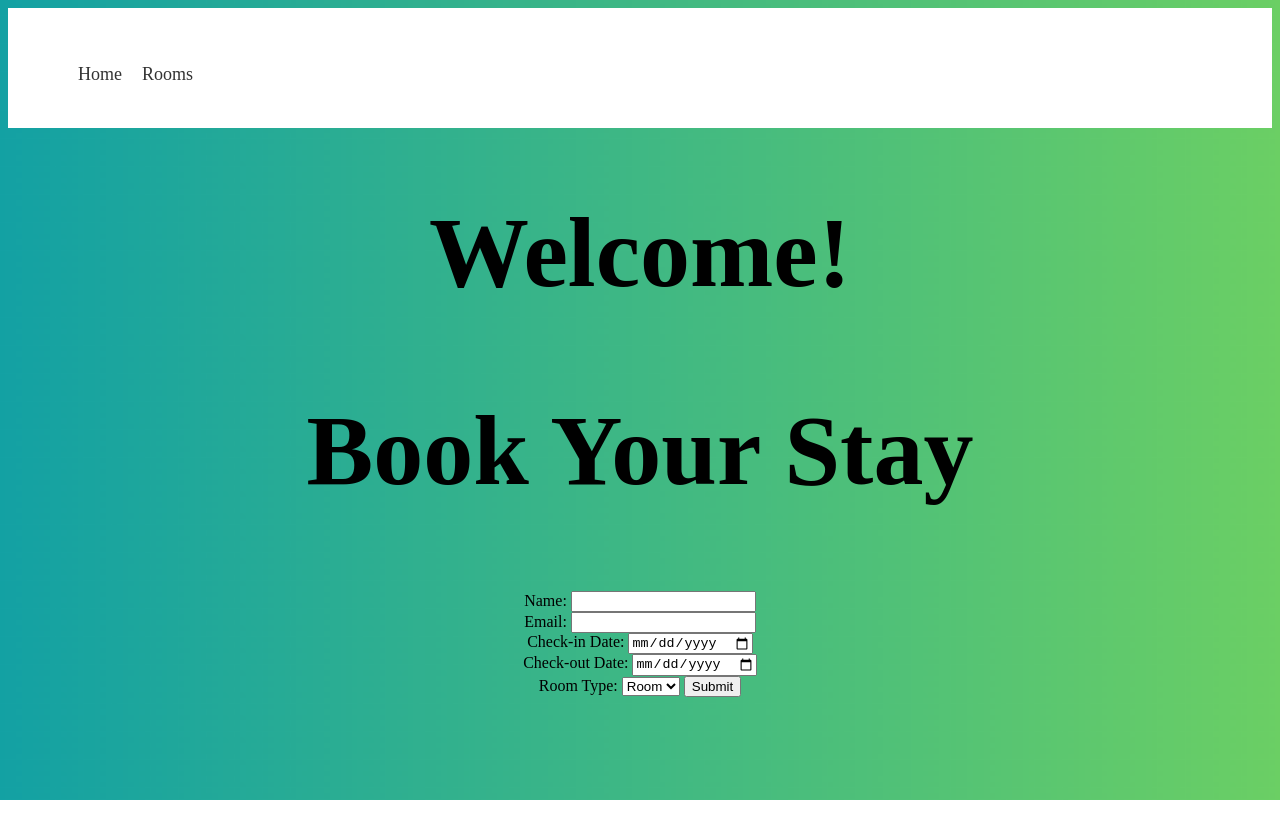
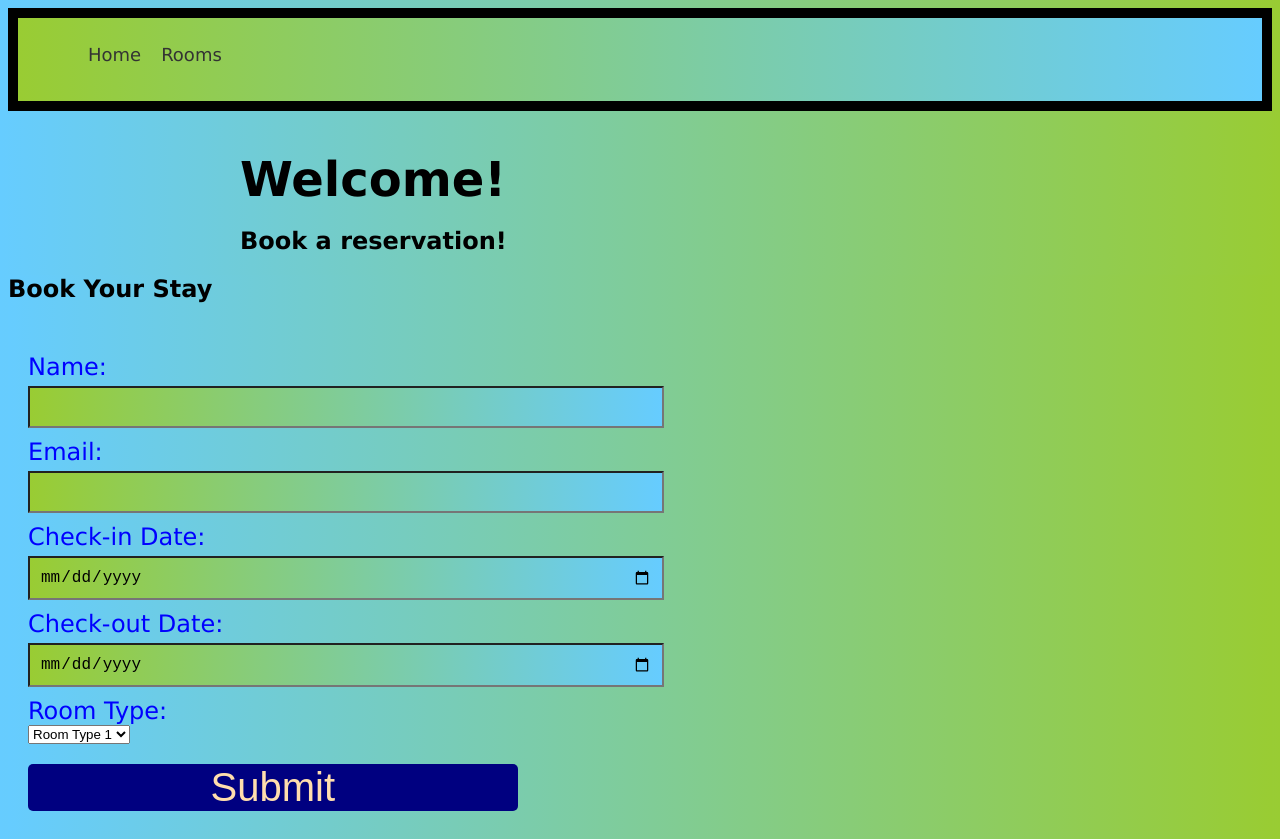
Before and after one commit to Maryaneth/Q4Proj_Senier_Pabalinas_Fortuna, a plain HTML site: page index.html in a window 1280 px wide. Before the commit the page ends 800 px from the top, so only its background shows below. Drawn offline with Linux system fonts and the light colour scheme.

Commit message:
amazing work by the goat

```diff
--- a/css/index.css
+++ b/css/index.css
@@ -1,8 +1,14 @@
+body{
+    font-family: Verdana, Geneva, Tahoma, sans-serif;
+    background: linear-gradient(to right, #66ccff, #99cc33);
+}
+
 header {
-    background-color: white;
+    background: linear-gradient(to left, #66ccff, #99cc33);
     padding: 10px 15px 20px 20px;
     position: sticky;
     top: 0;
+    border: solid 10px black;
 }
 
 nav ul {
@@ -14,7 +20,6 @@ nav ul {
 nav ul li {
     margin: 0 10px;
     position: relative;
-    font-size: 50px;
 }
 
 nav ul li a {
@@ -25,6 +30,7 @@ nav ul li a {
 
 nav ul li:hover .dropdown {
     display: block;
+    background: linear-gradient(to left, #66ccff, #99cc33);
 }
 
 .dropdown {
@@ -49,53 +55,83 @@ nav ul li:hover .dropdown {
     padding: 10px;
     display: block;
     text-decoration: none;
-    color: black;
+    color: #333;
 }
 
 .dropdown li a:hover {
-    background-color: #f1f1f1;
+    background-color: whitesmoke;
 }
 
-html{
-    background-image: url(../images/background.png);
-    height: 100vh;
-    background-position: center;
-    background-size: cover;
-}
-nav ul {
-    list-style: none;
-    display: flex;
-    align-items: center;
+main {
+    text-align: center;
+    background: linear-gradient(to right, #66ccff, #99cc33);
+    padding: 50px 20px;
 }
 
-nav ul li {
-    margin: 0 10px;
-    position: relative;
+.welcome, .bookingForm, .summary {
+    max-width: 800px;
+    margin: 0 auto;
+    color: #000000;
 }
 
-nav ul li a {
-    text-decoration: none;
-    color: #333;
-    font-size: 18px;
+.welcome h1, .bookingForm h1{
+    font-size: 48px;
+    margin-bottom: 20px;
 }
 
-nav ul li:hover .dropdown {
-    display: block;
+.welcome button, .summary button {
+    padding: 15px 30px;
+    font-size: 18px;
+    background-color: #0055ff;
+    color: #fff;
+    border: none;
+    cursor: pointer;
+    border-radius: 5px;
 }
 
-.dropdown {
-    display: none;
-    position: absolute;
-    top: 100%;
-    left: 0;
-    background-color: #fff;
-    box-shadow: 0 2px 4px rgba(0, 0, 0, 0.1);
+.welcome button:hover, .summary button:hover {
+    background-color: #0033cc;
 }
 
-.dropdown li a {
+.booking {
+    background: linear-gradient(to right, #66ccff, #99cc33);
+}
+
+.booking form {
+    display: flex;
+    flex-direction: column;
+    align-items: flex-start;
+    background: white;
+    padding: 20px;
+    border-radius: 5px;
+    color: blue;
+    font-size: x-large;
+    background: linear-gradient(to right, #66ccff, #99cc33);
+}
+
+.booking label {
+    margin-top: 10px;
+}
+
+.booking input, .bookingForm select{
+    margin-top: 5px;
     padding: 10px;
-    display: block;
+    font-size: 16px;
+    width: 50%;
+    background: linear-gradient(to left, #66ccff, #99cc33);
 }
-h1{
-    font-size: 100px;
+
+.booking button {
+    background-color: navy;
+    color: navajowhite;
+    border: none;
+    cursor: pointer;
+    border-radius: 5px;
+    margin-top: 20px;
+    width: 40%;
+    font-size: 40px;
 }
+
+.booking button:hover {
+    background-color: rgb(35, 35, 148);
+}
--- a/index.html
+++ b/index.html
@@ -3,13 +3,10 @@
 <head>
     <meta charset="UTF-8">
     <meta name="viewport" content="width=device-width, initial-scale=1.0">
-    <title>Beach Resort</title>
+    <title>3palms Resort and Bistro</title>
     <link rel="stylesheet" href="./css/index.css">
-    <link rel="icon" type="image" href="./images/favicon.jpg">
 </head>
-
 <body>
-
     <header>
         <nav>
             <ul>
@@ -17,37 +14,40 @@
                 <li><a>Rooms</a>
                     <ul class="dropdown">
                         <li><a>Single Room</a></li>
+                        <li><a>Double Room</a></li>
                         <li><a>Suite</a></li>
                     </ul>
                 </li>
             </ul>
         </nav>
     </header>
-<center>
-<h1>Welcome!</h1>
-        <section class="booking-form">
+<section class="welcome">
+    <h1>Welcome!</h1>
+        <h2>Book a reservation!</h2>
+    </div>
+</section>
+<section class="booking">
             <h1>Book Your Stay</h1>
             <form id="bookingForm">
             <label for="name">Name:</label>
             <input type="text" id="name" name="name">
-            <br>
             <label for="email">Email:</label>
             <input type="email" id="email" name="email">
-            <br>
             <label for="checkin">Check-in Date:</label>
             <input type="date" id="checkin" name="checkin">
-            <br>
             <label for="checkout">Check-out Date:</label>
             <input type="date" id="checkout" name="checkout">
-            <br>
             <label for="room">Room Type:</label>
-            <select id="room" name="room" required>
-            <a><option value="single">Room</option></a>
-            <a><option value="suite">Suite</option></a>
+            <select id="room" name="room">
+            <option value="Room1">Room Type 1</option>
+            <option value="Room 2">Room Type 2</option>
+            <option value="Room3">Room Type 3</option>
+            <option value="Room4">Room Type 4</option>
+            <option value="Room5">Room Type 5</option>
+            <option value="Room6">Room Type 6</option>
         </select>
-       <button type="submit">Submit</button>
-    </form>
-</center>
+        <button type="submit">Submit</button>
+</section>
 </body>
 <script src="./javascript/index.js"></script>
 </html>
--- a/javascript/index.js
+++ b/javascript/index.js
@@ -0,0 +1,38 @@
+document.addEventListener('DOMContentLoaded', () => {
+    const bookingForm = document.getElementById('bookingForm');
+
+    if (bookingForm) {
+        bookingForm.addEventListener('submit', (e) => {
+            e.preventDefault();
+
+            if (confirm("Processing your reservation, please click OK to proceed.")) {
+                const formData = new FormData(bookingForm);
+                const bookingData = {};
+                formData.forEach((value, key) => {
+                    bookingData[key] = value;
+                });
+
+                localStorage.setItem('bookingData', JSON.stringify(bookingData));
+                window.location.href = 'summary.html';
+            }
+        });
+    }
+
+    const summaryContent = document.getElementById('summaryContent');
+
+    if (summaryContent) {
+        const bookingData = JSON.parse(localStorage.getItem('bookingData'));
+
+        if (bookingData) {
+            summaryContent.innerHTML = `
+                <p><strong>Name:</strong> ${bookingData.name}</p>
+                <p><strong>Email:</strong> ${bookingData.email}</p>
+                <p><strong>Check-in Date:</strong> ${bookingData.checkin}</p>
+                <p><strong>Check-out Date:</strong> ${bookingData.checkout}</p>
+                <p><strong>Room Type:</strong> ${bookingData.room}</p>
+            `;
+        } else {
+            summaryContent.innerHTML = '<p>No booking data found.</p>';
+        }
+    }
+});
```
